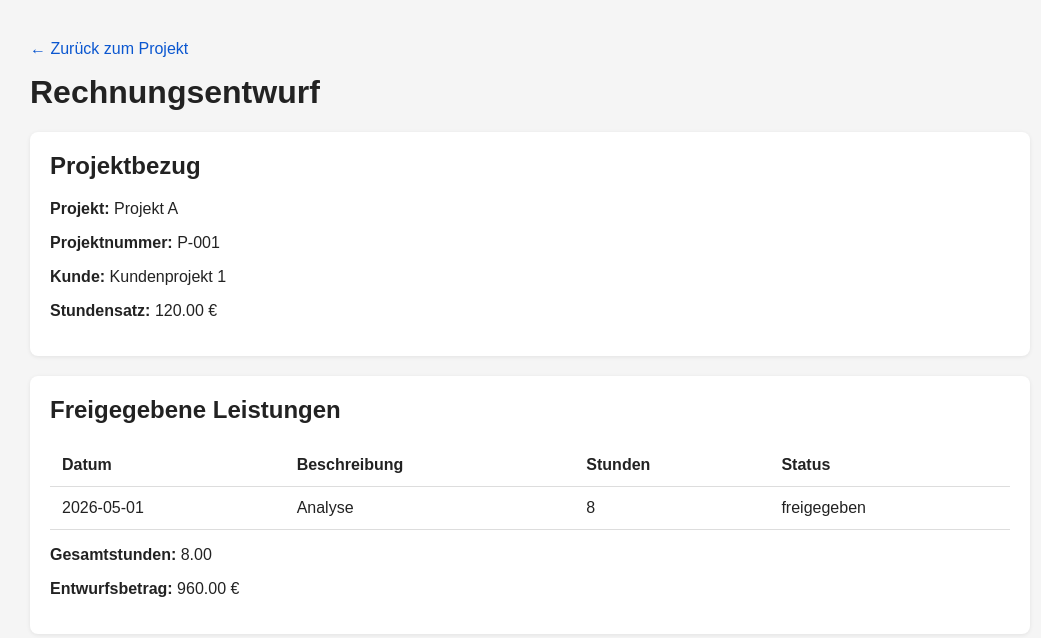
After one commit to viccylng/Masterarbeit, a Flask app: page /projects/1/invoice-draft in a window 1280 px wide. The commit adds this page. Shown: the top 638 px of the page, without its empty margins (110-1151 px from the left). Run offline with Flask 3, Linux system fonts and the light colour scheme.

Commit message:
Add invoice draft based on approived services

```diff
--- a/prototyp/app.py
+++ b/prototyp/app.py
@@ -13,6 +13,7 @@ PROJECTS = [
         "invoiced": 15000.00,
         "remaining_budget": 35000.00,
         "project_manager": "Projektleitung A",
+        "hourly_rate": 120.00,
         "services": [
             {
                 "date": "2026-05-01",
@@ -38,6 +39,7 @@ PROJECTS = [
         "invoiced": 0.00,
         "remaining_budget": 30000.00,
         "project_manager": "Projektleitung B",
+        "hourly_rate": 95.00,
         "services": [
             {
                 "date": "2026-05-02",
@@ -94,5 +96,27 @@ def update_service_status(project_id, service_index):
 
     return redirect(url_for("project_detail", project_id=project_id))
 
+@app.route("/projects/<int:project_id>/invoice-draft")
+def invoice_draft(project_id):
+    project = next((p for p in PROJECTS if p["id"] == project_id), None)
+    if project is None:
+        abort(404)
+
+    approved_services = [
+        service for service in project["services"]
+        if service["status"] == "freigegeben"
+    ]
+
+    total_hours = sum(service["hours"] for service in approved_services)
+    total_amount = total_hours * project["hourly_rate"]
+
+    return render_template(
+        "invoice_draft.html",
+        project=project,
+        approved_services=approved_services,
+        total_hours=total_hours,
+        total_amount=total_amount,
+    )
+
 if __name__ == "__main__":
     app.run(debug=True)
--- /dev/null
+++ b/prototyp/templates/invoice_draft.html
@@ -0,0 +1,56 @@
+<!DOCTYPE html>
+<html lang="de">
+<head>
+    <meta charset="UTF-8">
+    <meta name="viewport" content="width=device-width, initial-scale=1.0">
+    <title>Rechnungsentwurf {{ project.project_number }}</title>
+    <link rel="stylesheet" href="{{ url_for('static', filename='style.css') }}">
+</head>
+<body>
+    <main class="container">
+        <p><a href="{{ url_for('project_detail', project_id=project.id) }}">← Zurück zum Projekt</a></p>
+
+        <h1>Rechnungsentwurf</h1>
+
+        <section class="card">
+            <h2>Projektbezug</h2>
+            <p><strong>Projekt:</strong> {{ project.name }}</p>
+            <p><strong>Projektnummer:</strong> {{ project.project_number }}</p>
+            <p><strong>Kunde:</strong> {{ project.customer }}</p>
+            <p><strong>Stundensatz:</strong> {{ "%.2f"|format(project.hourly_rate) }} €</p>
+        </section>
+
+        <section class="card">
+            <h2>Freigegebene Leistungen</h2>
+
+            {% if approved_services %}
+            <table>
+                <thead>
+                    <tr>
+                        <th>Datum</th>
+                        <th>Beschreibung</th>
+                        <th>Stunden</th>
+                        <th>Status</th>
+                    </tr>
+                </thead>
+                <tbody>
+                    {% for service in approved_services %}
+                    <tr>
+                        <td>{{ service.date }}</td>
+                        <td>{{ service.description }}</td>
+                        <td>{{ service.hours }}</td>
+                        <td>{{ service.status }}</td>
+                    </tr>
+                    {% endfor %}
+                </tbody>
+            </table>
+
+            <p><strong>Gesamtstunden:</strong> {{ "%.2f"|format(total_hours) }}</p>
+            <p><strong>Entwurfsbetrag:</strong> {{ "%.2f"|format(total_amount) }} €</p>
+            {% else %}
+            <p>Für dieses Projekt liegen aktuell keine freigegebenen Leistungen vor.</p>
+            {% endif %}
+        </section>
+    </main>
+</body>
+</html>
--- a/prototyp/templates/project_detail.html
+++ b/prototyp/templates/project_detail.html
@@ -21,6 +21,8 @@
             <p><strong>Budget:</strong> {{ "%.2f"|format(project.budget) }} €</p>
             <p><strong>Verrechnet:</strong> {{ "%.2f"|format(project.invoiced) }} €</p>
             <p><strong>Restbudget:</strong> {{ "%.2f"|format(project.remaining_budget) }} €</p>
+            <p><strong>Stundensatz:</strong> {{ "%.2f"|format(project.hourly_rate) }} €</p>
+            <p><a href="{{ url_for('invoice_draft', project_id=project.id) }}">Rechnungsentwurf anzeigen</a></p>
         </section>
 
         <section class="card">
```
